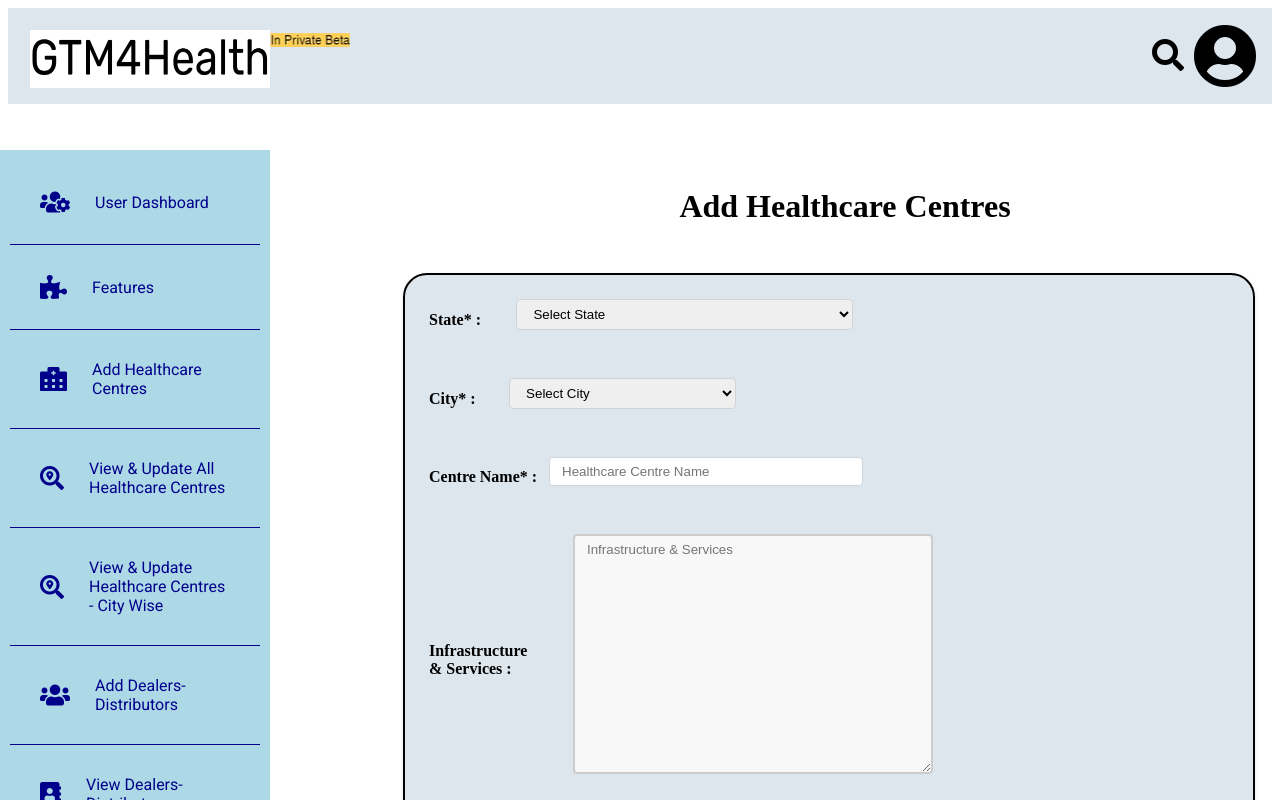
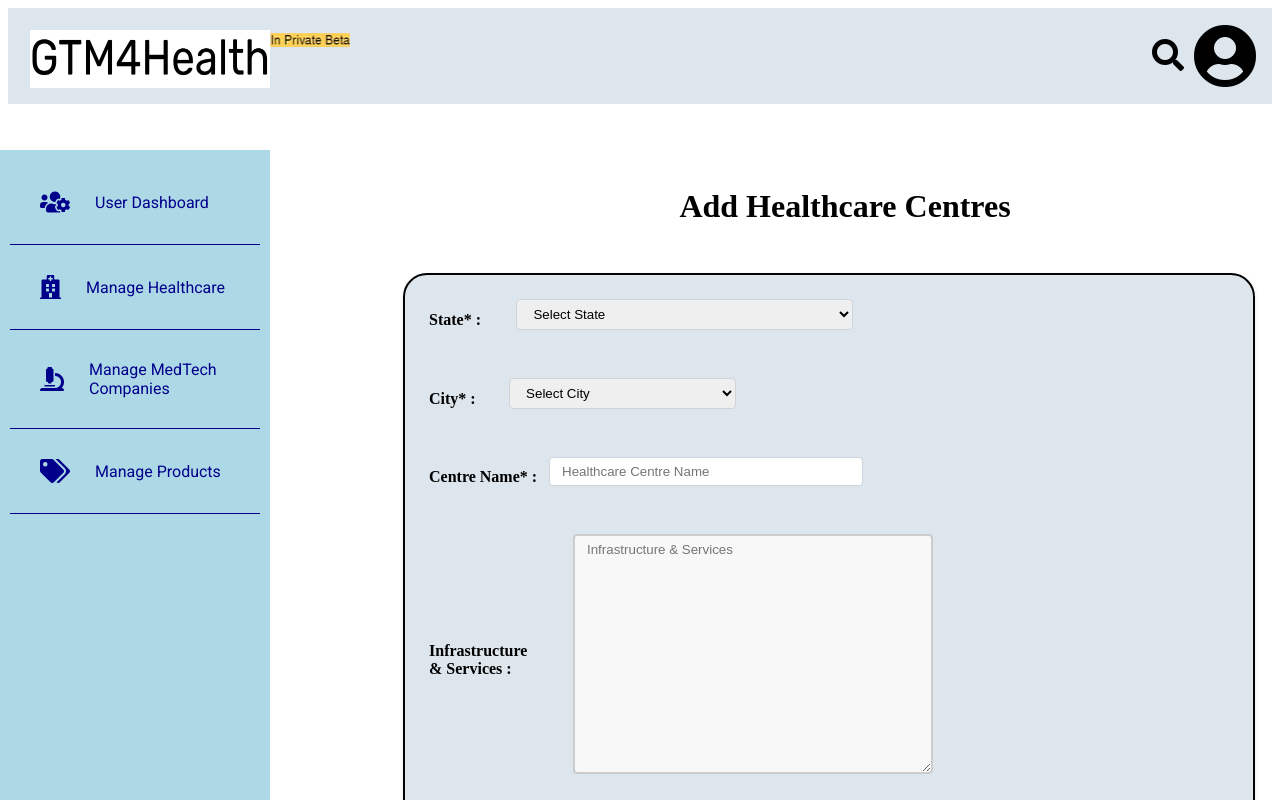
Before and after one commit to Sree-Harsha-PS/GTM4Health-Product, a React (Create React App) app: page /admin/dashboard/Add-Hospital in a window 1280 px wide. Shown: the top 800 px of the page. Built offline with nearby package versions, Linux system fonts and the light colour scheme.

Commit message:
Cascade Menubar & Add Products v1.2.14

```diff
--- a/src/components/AdminMenubar.jsx
+++ b/src/components/AdminMenubar.jsx
@@ -1,8 +1,55 @@
-// Admin Menu Bar Component
-//
-import React from "react";
+import React, { useState, useRef, useEffect } from "react";
 
 const AdminMenuBar = () => {
+  const [isHealthcareMenuOpen, setIsHealthcareMenuOpen] = useState(false);
+  const [isMedTechMenuOpen, setIsMedTechMenuOpen] = useState(false);
+  const [isProductMenuOpen, setIsProductMenuOpen] = useState(false);
+
+  const healthcareMenuRef = useRef(null);
+  const medTechMenuRef = useRef(null);
+  const productMenuRef = useRef(null);
+
+  useEffect(() => {
+    const handleOutsideClick = (event) => {
+      if (
+        healthcareMenuRef.current &&
+        !healthcareMenuRef.current.contains(event.target)
+      ) {
+        setIsHealthcareMenuOpen(false);
+      }
+      if (
+        medTechMenuRef.current &&
+        !medTechMenuRef.current.contains(event.target)
+      ) {
+        setIsMedTechMenuOpen(false);
+      }
+      if (
+        productMenuRef.current &&
+        !productMenuRef.current.contains(event.target)
+      ) {
+        setIsProductMenuOpen(false);
+      }
+    };
+
+    document.addEventListener("mousedown", handleOutsideClick);
+
+    return () => {
+      document.removeEventListener("mousedown", handleOutsideClick);
+    };
+  }, []);
+
+  const handleHealthcareMenuClick = () => {
+    setIsHealthcareMenuOpen(!isHealthcareMenuOpen);
+  };
+
+  const handleMedTechMenuClick = () => {
+    setIsMedTechMenuOpen(!isMedTechMenuOpen);
+  };
+
+  const handleProductMenuClick = () => {
+    setIsProductMenuOpen(!isProductMenuOpen);
+  };
+
   return (
     <div className="menu-bar adbar">
       <a href="/admin/dashboard/User-Dashboard" className="menu-link">
@@ -11,44 +58,153 @@ const AdminMenuBar = () => {
           <span className="menu-text">User Dashboard</span>
         </div>
       </a>
-      <a href="/admin/dashboard/Features" className="menu-link">
-        <div className="menu-item">
-        <i className="fas fa-puzzle-piece menu-icon"></i>
-          <span className="menu-text">Features</span>
+      <div
+        className={`menu-item ad-menu-item ${
+          isHealthcareMenuOpen ? "active" : ""
+        }`}
+        onClick={handleHealthcareMenuClick}
+        ref={healthcareMenuRef}
+      >
+        <i className="fas fa-hospital menu-icon"></i>
+        <span className="menu-text">Manage Healthcare</span>
+        {isHealthcareMenuOpen && (
+          <div className="sub-menu healthcare-menu">
+            <a href="/admin/dashboard/Add-Hospital" className="sub-menu-item menu-link">
+              <i className="fas fa-building sub-menu-icon"></i>
+              <span className="menu-text">Add Healthcare Centres</span>
+            </a>
+            <a href="/admin/dashboard/View-Hospital" className="sub-menu-item menu-link">
+              <i className="fas fa-eye sub-menu-icon"></i>
+              <span className="menu-text">
+                View & Update All Healthcare Centres
+              </span>
+            </a>
+            <a href="/admin/dashboard/City-Hospital" className="sub-menu-item menu-link">
+              <i className="fas fa-map-marked-alt sub-menu-icon"></i>
+              <span className="menu-text">
+                View & Update Healthcare Centres - City Wise
+              </span>
+            </a>
           </div>
+        )}
+      </div>
+      <div
+        className={`menu-item ad-menu-item ${
+          isMedTechMenuOpen ? "active" : ""
+        }`}
+        onClick={handleMedTechMenuClick}
+        ref={medTechMenuRef}
+      >
+        <i className="fas fa-microscope menu-icon"></i>
+        <span className="menu-text">Manage MedTech Companies</span>
+        {isMedTechMenuOpen && (
+          <div className="sub-menu medtech-menu">
+            <a href="/admin/dashboard/Add-MedTech-Companies" className="sub-menu-item menu-link">
+              <i className="fas fa-plus sub-menu-icon"></i>
+              <span className="menu-text">Add MedTech Companies</span>
             </a>
-      <a href="/admin/dashboard/Add-Hospital" className="menu-link">
-        <div className="menu-item">
-          <i className="fas fa-hospital-alt menu-icon"></i>
-          <span className="menu-text">Add Healthcare Centres</span>
+            <a href="/admin/dashboard/View-MedTech-Companies" className="sub-menu-item menu-link">
+              <i className="fas fa-chart-line sub-menu-icon"></i>
+              <span className="menu-text">
+                View & Update MedTech Companies
+              </span>
+            </a>
           </div>
+        )}
+      </div>
+      <div
+        className={`menu-item ad-menu-item ${
+          isProductMenuOpen ? "active" : ""
+        }`}
+        onClick={handleProductMenuClick}
+        ref={productMenuRef}
+      >
+        <i className="fas fa-tags menu-icon"></i>
+        <span className="menu-text">Manage Products</span>
+        {isProductMenuOpen && (
+          <div className="sub-menu product-menu">
+            <a href="/admin/dashboard/Add-Products" className="sub-menu-item menu-link">
+              <i className="fas fa-box-open menu-icon"></i>
+              <span className="menu-text">Add Products</span>
             </a>
-      <a href="/admin/dashboard/View-Hospital" className="menu-link">
-        <div className="menu-item">
-          <i className="fas fa-search-location menu-icon"></i>
-          <span className="menu-text">View & Update All Healthcare Centres</span>
+            <a href="/admin/dashboard/View-Products" className="sub-menu-item menu-link">
+              <i className="fas fa-edit sub-menu-icon"></i>
+              <span className="menu-text">View & Update Products</span>
+            </a>
           </div>
-      </a>
-      <a href="/admin/dashboard/City-Hospital" className="menu-link">
-        <div className="menu-item">
-          <i className="fas fa-search-location menu-icon"></i>
-          <span className="menu-text">View & Update Healthcare Centres - City Wise</span>
+        )}
       </div>
-      </a>
-      <a href="/admin/dashboard/Add-Distributors" className="menu-link">
-        <div className="menu-item">
-          <i className="fas fa-users menu-icon"></i>
-          <span className="menu-text">Add Dealers-Distributors</span>
-        </div>
-      </a>
-       <a href="/admin/dashboard/View-Distributors" className="menu-link">
-        <div className="menu-item">
-          <i className="fas fa-address-book menu-icon"></i>
-          <span className="menu-text">View Dealers-Distributors</span>
-        </div>
-      </a>
     </div>
   );
 };
 
 export default AdminMenuBar;
+
+
+
+
+
+// import React from "react";
+
+// const AdminMenuBar = () => {
+//   return (
+//     <div className="menu-bar adbar">
+//       <a href="/admin/dashboard/User-Dashboard" className="menu-link">
+//         <div className="menu-item">
+//           <i className="fas fa-users-cog menu-icon"></i>
+//           <span className="menu-text">User Dashboard</span>
+//         </div>
+//       </a>
+//       <a href="/admin/dashboard/Features" className="menu-link">
+//         <div className="menu-item">
+//           <i className="fas fa-puzzle-piece menu-icon"></i>
+//           <span className="menu-text">Features</span>
+//         </div>
+//       </a>
+//       <a href="/admin/dashboard/Add-Hospital" className="menu-link">
+//         <div className="menu-item">
+//           <i className="fas fa-hospital-alt menu-icon"></i>
+//           <span className="menu-text">Add Healthcare Centres</span>
+//         </div>
+//       </a>
+//       <a href="/admin/dashboard/View-Hospital" className="menu-link">
+//         <div className="menu-item">
+//           <i className="fas fa-search-location menu-icon"></i>
+//           <span className="menu-text">View & Update All Healthcare Centres</span>
+//         </div>
+//       </a>
+//       <a href="/admin/dashboard/City-Hospital" className="menu-link">
+//         <div className="menu-item">
+//           <i className="fas fa-search-location menu-icon"></i>
+//           <span className="menu-text">View & Update Healthcare Centres - City Wise</span>
+//         </div>
+//       </a>
+//       <a href="/admin/dashboard/Add-MedTech-Companies" className="menu-link">
+//         <div className="menu-item">
+//           <i className="fas fa-industry menu-icon"></i>
+//           <span className="menu-text">Add MedTech Companies</span>
+//         </div>
+//       </a>
+//       <a href="/admin/dashboard/View-MedTech-Companies" className="menu-link">
+//         <div className="menu-item">
+//           <i className="fas fa-address-book menu-icon"></i>
+//           <span className="menu-text">View & Update MedTech Companies</span>
+//         </div>
+//       </a>
+//       <a href="/admin/dashboard/Add-Products" className="menu-link">
+//         <div className="menu-item">
+//           <i className="fas fa-boxes menu-icon"></i>
+//           <span className="menu-text">Products</span>
+//         </div>
+//       </a>
+//       <a href="/admin/dashboard/View-Products" className="menu-link">
+//         <div className="menu-item">
+//           <i className="fas fa-edit menu-icon"></i>
+//           <span className="menu-text">View & Update Products</span>
+//         </div>
+//       </a>
+//     </div>
+//   );
+// };
+
+// export default AdminMenuBar;
```
Lines whose indentation alone changed are shown as unchanged.
